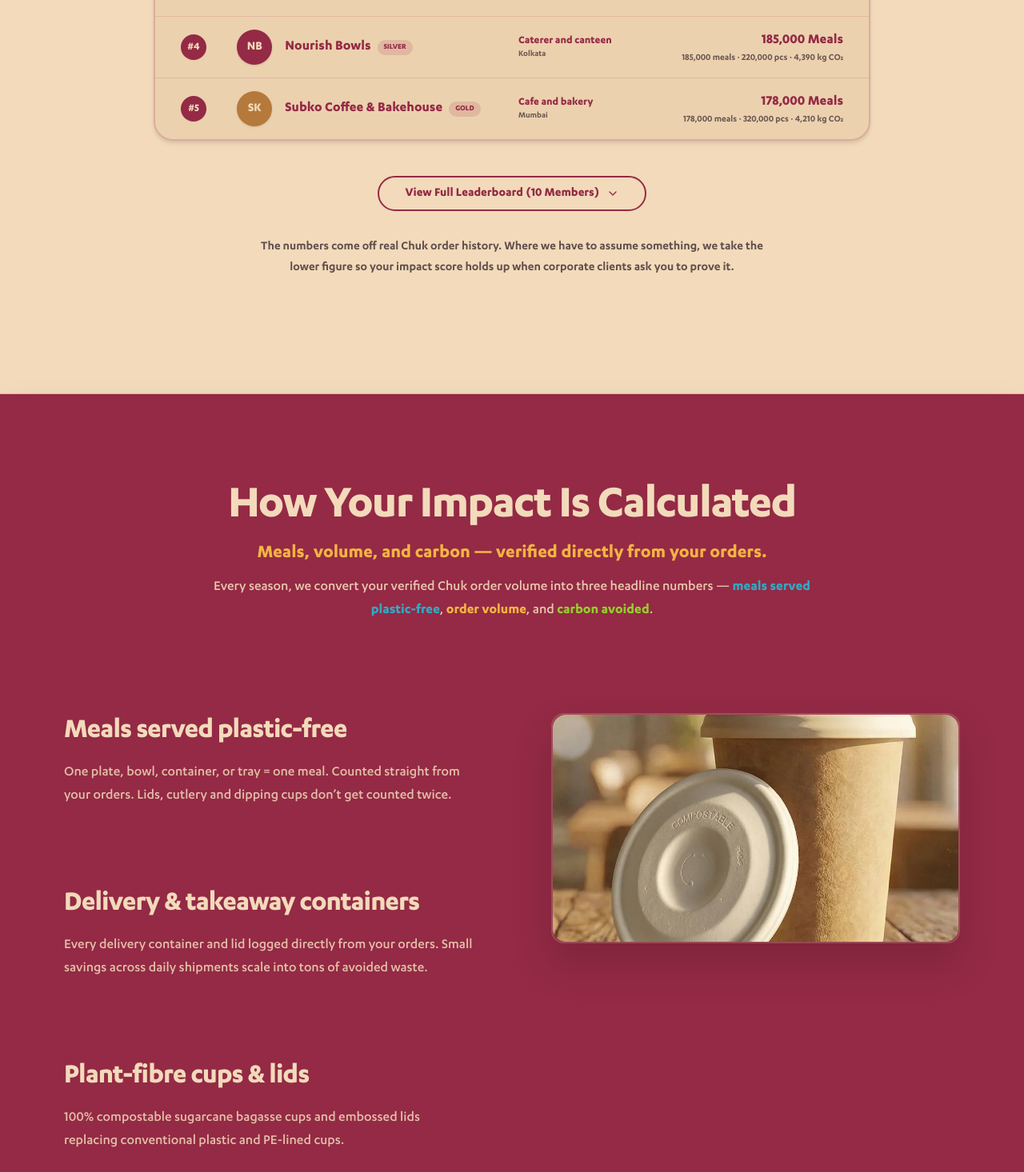
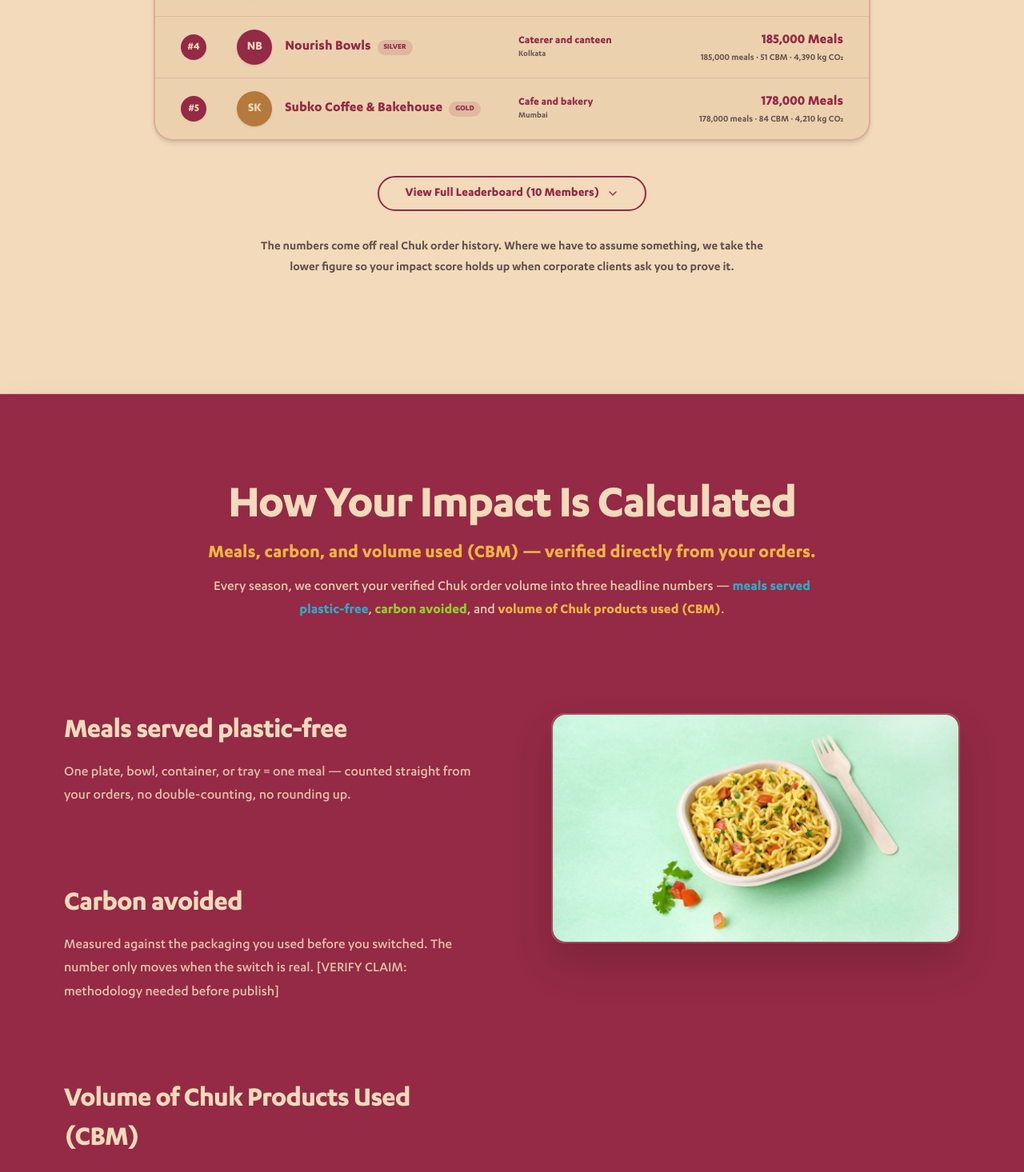
Before and after one commit to daWanderbee/rwcc-app, a Next.js app: page / in a window 1280 px wide. Shown: the part 5686-7152 px from the top of the page at 80% size. Built offline with nearby package versions, Linux system fonts and the light colour scheme.

Commit message:
Leaderboard change for volume

```diff
--- a/src/components/HowImpactIsCalculated.tsx
+++ b/src/components/HowImpactIsCalculated.tsx
@@ -3,7 +3,7 @@
 import React from 'react';
 import Image from 'next/image';
 import { motion } from 'framer-motion';
-import { Utensils, Package, Coffee, Leaf, Trophy, MapPin } from 'lucide-react';
+import { Utensils, Leaf, Package, Trophy, MapPin } from 'lucide-react';
 import { StickyScroll, StickyScrollContentItem } from '@/components/ui/sticky-scroll-reveal';
 
 export default function HowImpactIsCalculated() {
@@ -12,7 +12,7 @@ export default function HowImpactIsCalculated() {
       num: '01',
       title: 'Meals served plastic-free',
       description:
-        'One plate, bowl, container, or tray = one meal. Counted straight from your orders. Lids, cutlery and dipping cups don’t get counted twice.',
+        'One plate, bowl, container, or tray = one meal — counted straight from your orders, no double-counting, no rounding up.',
       icon: Utensils,
       color: '#33A8C3',
       tag: 'Headline Metric',
@@ -33,18 +33,18 @@ export default function HowImpactIsCalculated() {
     },
     {
       num: '02',
-      title: 'Delivery & takeaway containers',
+      title: 'Carbon avoided',
       description:
-        'Every delivery container and lid logged directly from your orders. Small savings across daily shipments scale into tons of avoided waste.',
-      icon: Package,
-      color: '#ED544B',
-      tag: 'Takeaway Packaging',
+        'Measured against the packaging you used before you switched. The number only moves when the switch is real. [VERIFY CLAIM: methodology needed before publish]',
+      icon: Leaf,
+      color: '#95CC2E',
+      tag: 'Net Emission Impact',
       content: (
         <div className="relative w-full h-full flex flex-col items-center justify-center p-2">
           <div className="relative w-full h-64 sm:h-72 drop-shadow-2xl overflow-hidden rounded-2xl border-2 border-[#F2DABB]/20">
             <Image
-              src="/images/explain_delivery_container.png"
-              alt="CHUK Delivery Food Container with Lids"
+              src="/images/explain_square_bowl.png"
+              alt="CHUK Square Bowl with Wooden Fork"
               fill
               className="object-cover rounded-2xl"
               sizes="(max-width: 768px) 100vw, 40vw"
@@ -55,40 +55,18 @@ export default function HowImpactIsCalculated() {
     },
     {
       num: '03',
-      title: 'Plant-fibre cups & lids',
+      title: 'Volume of Chuk Products Used (CBM)',
       description:
-        '100% compostable sugarcane bagasse cups and embossed lids replacing conventional plastic and PE-lined cups.',
-      icon: Coffee,
+        'Every cubic metre of Chuk product you\'ve taken on, tallied straight from your orders. Small crates per delivery, stacked over months — into a number that shows exactly how far you\'ve moved.',
+      icon: Package,
       color: '#F3B343',
-      tag: 'Beverage Packaging',
+      tag: 'Volume in CBM',
       content: (
         <div className="relative w-full h-full flex flex-col items-center justify-center p-2">
           <div className="relative w-full h-64 sm:h-72 drop-shadow-2xl overflow-hidden rounded-2xl border-2 border-[#F2DABB]/20">
             <Image
-              src="/images/explain_beverage_cup.png"
-              alt="CHUK Beverage Cup with Compostable Lid"
-              fill
-              className="object-cover rounded-2xl"
-              sizes="(max-width: 768px) 100vw, 40vw"
-            />
-          </div>
-        </div>
-      ),
-    },
-    {
-      num: '04',
-      title: 'Carbon avoided & streak',
-      description:
-        'Measured against whatever packaging material you used before you switched. The longer your streak, the greater your verified impact.',
-      icon: Leaf,
-      color: '#95CC2E',
-      tag: 'Net Footprint Impact',
-      content: (
-        <div className="relative w-full h-full flex flex-col items-center justify-center p-2">
-          <div className="relative w-full h-64 sm:h-72 drop-shadow-2xl overflow-hidden rounded-2xl border-2 border-[#F2DABB]/20">
-            <Image
-              src="/images/explain_square_bowl.png"
-              alt="CHUK Square Bowl with Wooden Fork"
+              src="/images/explain_delivery_container.png"
+              alt="CHUK Delivery Food Container with Lids"
               fill
               className="object-cover rounded-2xl"
               sizes="(max-width: 768px) 100vw, 40vw"
@@ -124,7 +102,7 @@ export default function HowImpactIsCalculated() {
             transition={{ delay: 0.15 }}
             className="text-xl sm:text-2xl font-black text-[#F3B343] mb-3"
           >
-            Meals, volume, and carbon — verified directly from your orders.
+            Meals, carbon, and volume used (CBM) — verified directly from your orders.
           </motion.p>
 
           <motion.p
@@ -134,7 +112,7 @@ export default function HowImpactIsCalculated() {
             transition={{ delay: 0.2 }}
             className="text-base sm:text-lg font-medium text-[#F2DABB]/90 leading-relaxed"
           >
-            Every season, we convert your verified Chuk order volume into three headline numbers — <strong className="text-[#33A8C3]">meals served plastic-free</strong>, <strong className="text-[#F3B343]">order volume</strong>, and <strong className="text-[#95CC2E]">carbon avoided</strong>.
+            Every season, we convert your verified Chuk order volume into three headline numbers — <strong className="text-[#33A8C3]">meals served plastic-free</strong>, <strong className="text-[#95CC2E]">carbon avoided</strong>, and <strong className="text-[#F3B343]">volume of Chuk products used (CBM)</strong>.
           </motion.p>
         </div>
 
--- a/src/components/Leaderboard.tsx
+++ b/src/components/Leaderboard.tsx
@@ -22,7 +22,7 @@ interface RestaurantMember {
   city: string;
   outlets: number;
   mealsPlasticFree: number; // Headline Figure (Meals)
-  volumePieces: number; // Volume Figure (Pieces)
+  volumeCbm: number; // Volume Figure (CBM)
   co2AvoidedKg: number; // Technical Carbon Metric (kg CO2e)
   kwhAvoided: number; // Electricity Avoided
   monthsRunning: number; // Streak
@@ -41,7 +41,7 @@ const leaderboardMembers: RestaurantMember[] = [
     city: 'Bengaluru',
     outlets: 8,
     mealsPlasticFree: 345000,
-    volumePieces: 512000,
+    volumeCbm: 148,
     co2AvoidedKg: 7850,
     kwhAvoided: 3120,
     monthsRunning: 18,
@@ -58,7 +58,7 @@ const leaderboardMembers: RestaurantMember[] = [
     city: 'Mumbai',
     outlets: 5,
     mealsPlasticFree: 295000,
-    volumePieces: 468000,
+    volumeCbm: 126,
     co2AvoidedKg: 7500,
     kwhAvoided: 2980,
     monthsRunning: 16,
@@ -75,7 +75,7 @@ const leaderboardMembers: RestaurantMember[] = [
     city: 'Delhi',
     outlets: 6,
     mealsPlasticFree: 210000,
-    volumePieces: 401000,
+    volumeCbm: 98,
     co2AvoidedKg: 5120,
     kwhAvoided: 2040,
     monthsRunning: 14,
@@ -92,7 +92,7 @@ const leaderboardMembers: RestaurantMember[] = [
     city: 'Mumbai',
     outlets: 4,
     mealsPlasticFree: 178000,
-    volumePieces: 320000,
+    volumeCbm: 84,
     co2AvoidedKg: 4210,
     kwhAvoided: 1680,
     monthsRunning: 15,
@@ -109,7 +109,7 @@ const leaderboardMembers: RestaurantMember[] = [
     city: 'Pune',
     outlets: 4,
     mealsPlasticFree: 165000,
-    volumePieces: 312000,
+    volumeCbm: 76,
     co2AvoidedKg: 4120,
     kwhAvoided: 1640,
     monthsRunning: 12,
@@ -126,7 +126,7 @@ const leaderboardMembers: RestaurantMember[] = [
     city: 'Kochi',
     outlets: 2,
     mealsPlasticFree: 112000,
-    volumePieces: 280000,
+    volumeCbm: 68,
     co2AvoidedKg: 2810,
     kwhAvoided: 1120,
     monthsRunning: 24,
@@ -143,7 +143,7 @@ const leaderboardMembers: RestaurantMember[] = [
     city: 'Chennai',
     outlets: 3,
     mealsPlasticFree: 128000,
-    volumePieces: 250000,
+    volumeCbm: 59,
     co2AvoidedKg: 3150,
     kwhAvoided: 1250,
     monthsRunning: 10,
@@ -160,7 +160,7 @@ const leaderboardMembers: RestaurantMember[] = [
     city: 'Hyderabad',
     outlets: 4,
     mealsPlasticFree: 145000,
-    volumePieces: 240000,
+    volumeCbm: 54,
     co2AvoidedKg: 3410,
     kwhAvoided: 1360,
     monthsRunning: 9,
@@ -177,7 +177,7 @@ const leaderboardMembers: RestaurantMember[] = [
     city: 'Kolkata',
     outlets: 7,
     mealsPlasticFree: 185000,
-    volumePieces: 220000,
+    volumeCbm: 51,
     co2AvoidedKg: 4390,
     kwhAvoided: 1750,
     monthsRunning: 8,
@@ -194,7 +194,7 @@ const leaderboardMembers: RestaurantMember[] = [
     city: 'Jaipur',
     outlets: 3,
     mealsPlasticFree: 95000,
-    volumePieces: 180000,
+    volumeCbm: 42,
     co2AvoidedKg: 2190,
     kwhAvoided: 870,
     monthsRunning: 5,
@@ -222,7 +222,7 @@ export default function Leaderboard() {
   const [showAll, setShowAll] = useState<boolean>(false);
   const [showExplanation, setShowExplanation] = useState<boolean>(false);
 
-  // Filter & Sort Members based on Meals, Volume, and Carbon
+  // Filter & Sort Members based on Meals, Volume (CBM), and Carbon
   const sortedAndFilteredData = useMemo(() => {
     let filtered = leaderboardMembers;
     if (selectedLeague !== 'All Types') {
@@ -232,7 +232,7 @@ export default function Leaderboard() {
     return [...filtered]
       .sort((a, b) => {
         if (sortKey === 'meals') return b.mealsPlasticFree - a.mealsPlasticFree;
-        if (sortKey === 'volume') return b.volumePieces - a.volumePieces;
+        if (sortKey === 'volume') return b.volumeCbm - a.volumeCbm;
         if (sortKey === 'carbon') return b.co2AvoidedKg - a.co2AvoidedKg;
         return 0;
       })
@@ -249,13 +249,13 @@ export default function Leaderboard() {
 
   const getHeadlineMetric = (row: RestaurantMember) => {
     if (sortKey === 'meals') return `${fmtNum(row.mealsPlasticFree)} Meals`;
-    if (sortKey === 'volume') return `${fmtNum(row.volumePieces)} Pcs`;
+    if (sortKey === 'volume') return `${fmtNum(row.volumeCbm)} CBM`;
     if (sortKey === 'carbon') return `${fmtNum(row.co2AvoidedKg)} kg CO₂`;
     return `${fmtNum(row.mealsPlasticFree)} Meals`;
   };
 
   const getSubMetric = (row: RestaurantMember) => {
-    return `${fmtNum(row.mealsPlasticFree)} meals · ${fmtNum(row.volumePieces)} pcs · ${fmtNum(row.co2AvoidedKg)} kg CO₂`;
+    return `${fmtNum(row.mealsPlasticFree)} meals · ${fmtNum(row.volumeCbm)} CBM · ${fmtNum(row.co2AvoidedKg)} kg CO₂`;
   };
 
   return (
@@ -289,7 +289,7 @@ export default function Leaderboard() {
             transition={{ delay: 0.1 }}
             className="text-lg sm:text-2xl font-bold text-[#ED544B] mb-4 max-w-3xl mx-auto leading-snug"
           >
-            The Club leaderboard ranks members on three core numbers — meals served plastic-free, total volume, and carbon avoided.
+            The Club leaderboard ranks members on three core numbers — meals served plastic-free, volume of Chuk products used (CBM), and carbon avoided.
           </motion.p>
 
           <motion.p
@@ -329,21 +329,21 @@ export default function Leaderboard() {
                 <div className="bg-[#F2DABB] p-4 rounded-2xl border border-[#33A8C3]/30">
                   <h4 className="font-black text-sm text-[#33A8C3] mb-1">Meals served plastic-free</h4>
                   <p className="text-xs text-[#3A2A2F]/85 font-medium leading-relaxed">
-                    comes off your orders. One plate, bowl, container or tray counts as one meal. Lids, cutlery and dipping cups don&apos;t get counted twice.
-                  </p>
-                </div>
-
-                <div className="bg-[#F2DABB] p-4 rounded-2xl border border-[#F3B343]/40">
-                  <h4 className="font-black text-sm text-[#B5793B] mb-1">Order volume</h4>
-                  <p className="text-xs text-[#3A2A2F]/85 font-medium leading-relaxed">
-                    the verified total piece count of Chuk tableware deployed by your kitchen outlets.
+                    One plate, bowl, container, or tray = one meal — counted straight from your orders, no double-counting, no rounding up.
                   </p>
                 </div>
 
                 <div className="bg-[#F2DABB] p-4 rounded-2xl border border-[#95CC2E]/40">
                   <h4 className="font-black text-sm text-[#3A2A2F] mb-1">Carbon avoided</h4>
                   <p className="text-xs text-[#3A2A2F]/85 font-medium leading-relaxed">
-                    is measured against whatever packaging material you used before you switched.
+                    Measured against the packaging you used before you switched. The number only moves when the switch is real.
+                  </p>
+                </div>
+
+                <div className="bg-[#F2DABB] p-4 rounded-2xl border border-[#F3B343]/40">
+                  <h4 className="font-black text-sm text-[#B5793B] mb-1">Volume of Chuk Products Used (CBM)</h4>
+                  <p className="text-xs text-[#3A2A2F]/85 font-medium leading-relaxed">
+                    Every cubic metre of Chuk product you&apos;ve taken on, tallied straight from your orders. Small crates per delivery, stacked over months — into a number that shows exactly how far you&apos;ve moved.
                   </p>
                 </div>
               </div>
@@ -389,7 +389,7 @@ export default function Leaderboard() {
                 Meals Served
               </TabsTrigger>
               <TabsTrigger value="volume" className="text-xs font-bold rounded-full px-4 py-1.5 data-[state=active]:bg-[#F3B343] data-[state=active]:text-[#3A2A2F]">
-                Order Volume
+                Volume (CBM)
               </TabsTrigger>
               <TabsTrigger value="carbon" className="text-xs font-bold rounded-full px-4 py-1.5 data-[state=active]:bg-[#95CC2E] data-[state=active]:text-[#3A2A2F]">
                 Carbon Avoided
```
